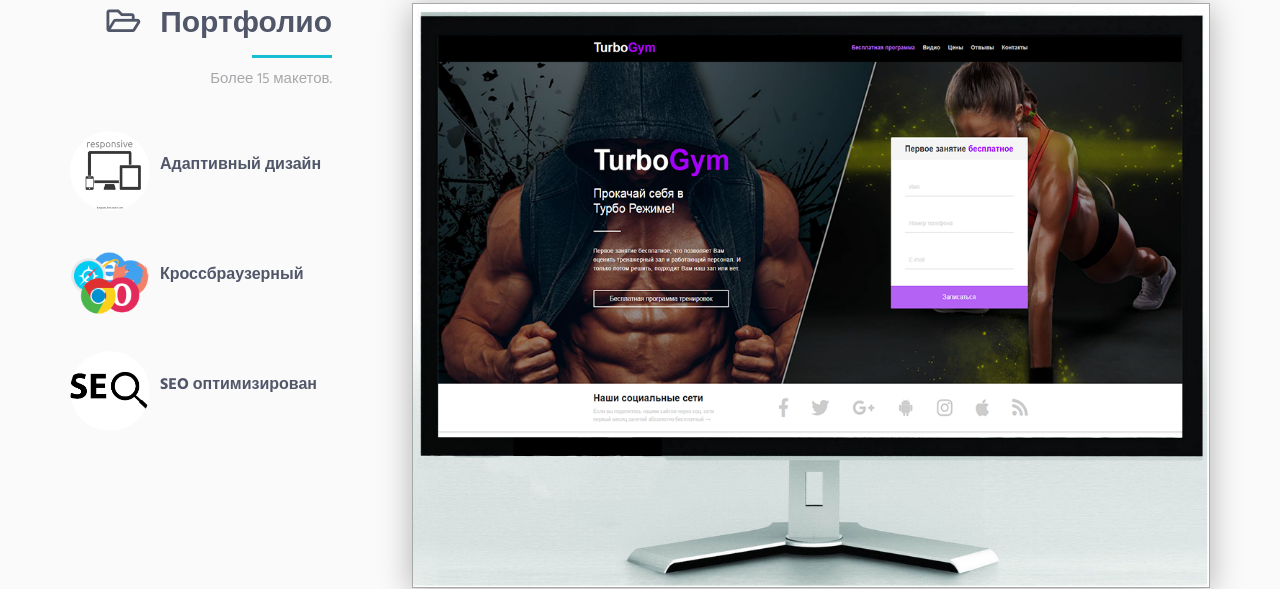
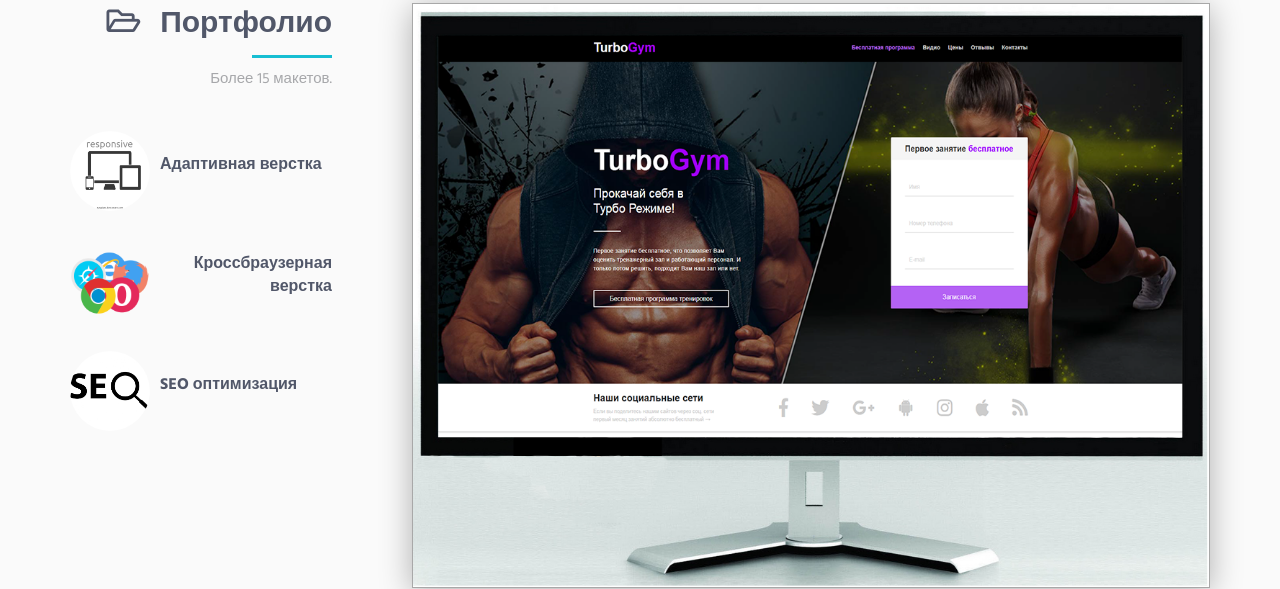
Before and after one commit to fsmart85/fsmart85.githup.io, a plain HTML site: page index.html in a window 1280 px wide. Shown: the part 1383-1972 px from the top of the page. Drawn offline with nearby package versions, Linux system fonts and the light colour scheme.

Commit message:
Update index.html

```diff
--- a/index.html
+++ b/index.html
@@ -169,15 +169,15 @@
                     <div class="item_sm_info">
                         <div class="info_box">
                             <img src="img/responsive.png" alt="">
-                            <h6>Адаптивный дизайн</h6>
+                            <h6>Адаптивная верстка</h6>
                         </div>
                         <div class="info_box">
                             <img src="img/browser.png" alt="">
-                            <h6>Кроссбраузерный</h6>
+                            <h6>Кроссбраузерная верстка</h6>
                         </div>
                         <div class="info_box">
                             <img src="img/seo.jpg" alt="">
-                            <h6>SEO оптимизирован</h6>
+                            <h6>SEO оптимизация</h6>
                         </div>
                     </div>
                 </div>
```
